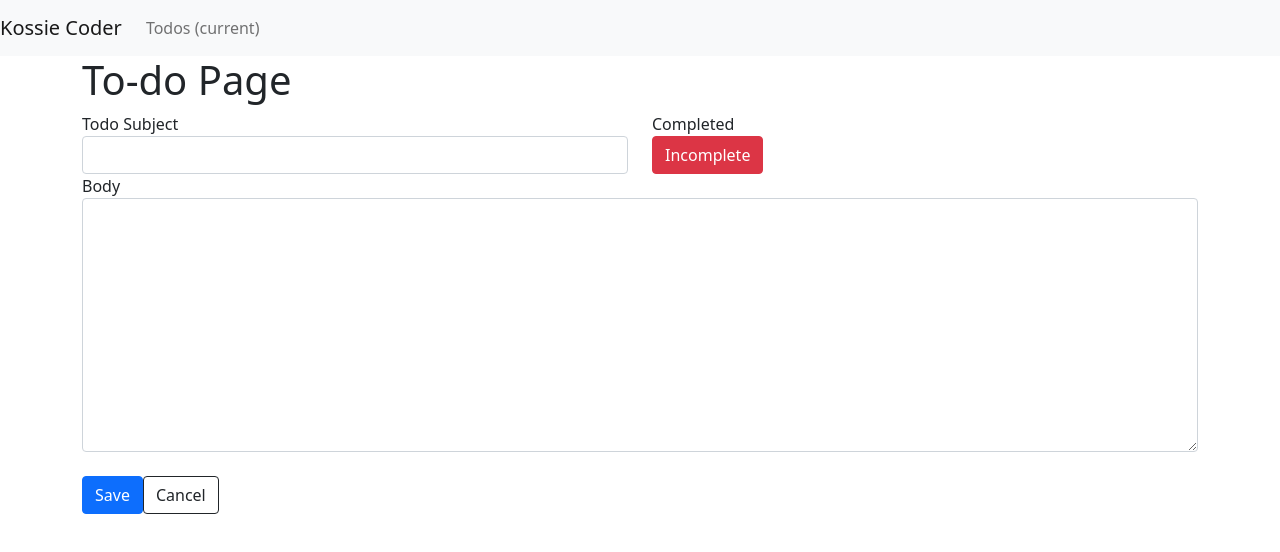
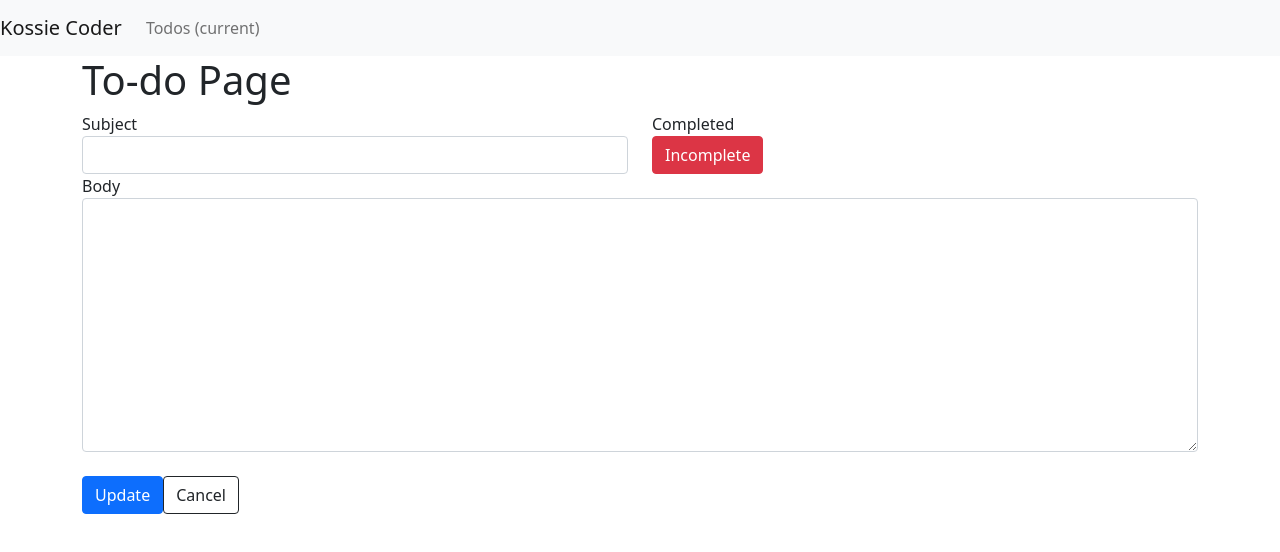
Before and after one commit to sannimdev/vue3-beginner-kossiecoder, a Vue app: page /todos/1 in a window 1280 px wide. Shown: the top 552 px of the page. Built offline with nearby package versions, Linux system fonts and the light colour scheme; no server answers.

Commit message:
59강: To-Do 생성 페이지 만들기 2

```diff
--- a/src/components/TodoForm.vue
+++ b/src/components/TodoForm.vue
@@ -6,7 +6,7 @@
         <div class="row mb-4">
             <div class="col-6">
                 <div class="form-group">
-                    <label>Todo Subject</label>
+                    <label>Subject</label>
                     <input v-model="todo.subject" type="text" class="form-control" />
                 </div>
             </div>
@@ -35,7 +35,9 @@
                 </div>
             </div>
         </div>
-        <button type="submit" class="btn btn-primary" :disabled="!todoUpdated">Save</button>
+        <button type="submit" class="btn btn-primary" :disabled="!todoUpdated">
+            {{ editing ? 'Update' : 'Create' }}
+        </button>
         <button class="btn btn-outline-dark ml-2" @click="moveTodoListPage">Cancel</button>
     </form>
     <Toast v-if="showToast" :message="toastMessage" :type="toastAlertType" />
@@ -105,13 +107,24 @@ export default {
 
         const onSave = async () => {
             try {
-                const res = await axios.put(`http://localhost:3000/todos/${id}`, {
+                // eslint-disable-next-line no-unused-vars
+                let res;
+                const data = {
                     subject: todo.value.subject,
                     completed: todo.value.completed,
-                });
-                console.log(res);
+                    body: todo.value.body,
+                };
+                if (props.editing) {
+                    res = await axios.put(`http://localhost:3000/todos/${id}`, data);
+                } else {
+                    res = await axios.post(`http://localhost:3000/todos`, data);
+                    todo.value.subject = '';
+                    todo.value.body = '';
+                }
+
                 originalTodo.value = { ...todo.value };
-                triggerToast('Successfully saved!');
+                const message = 'Successfully ' + (props.editing ? 'Updated' : 'Created');
+                triggerToast(message);
             } catch (error) {
                 console.error(error);
                 triggerToast('Something went wrong!');
```
